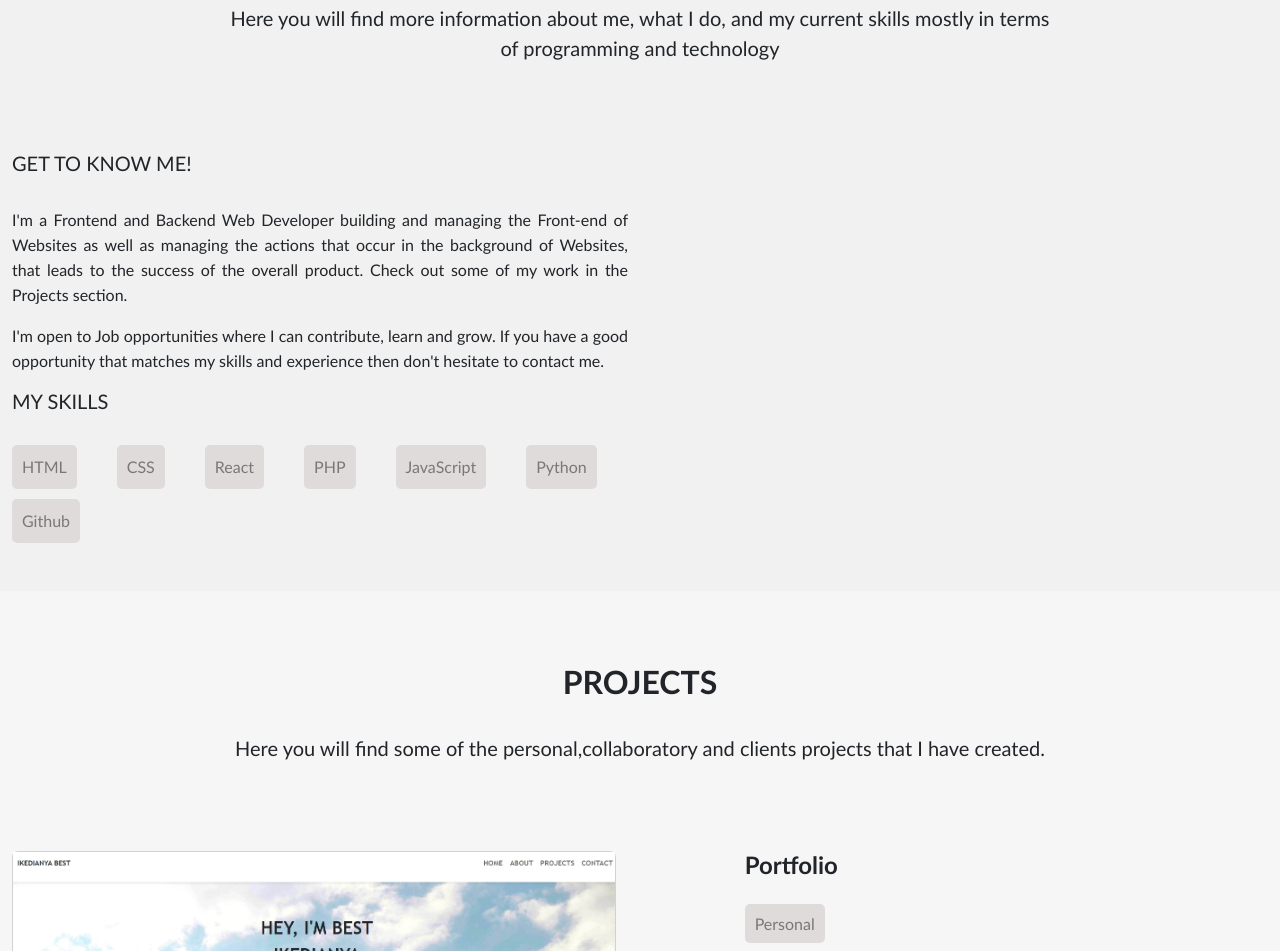
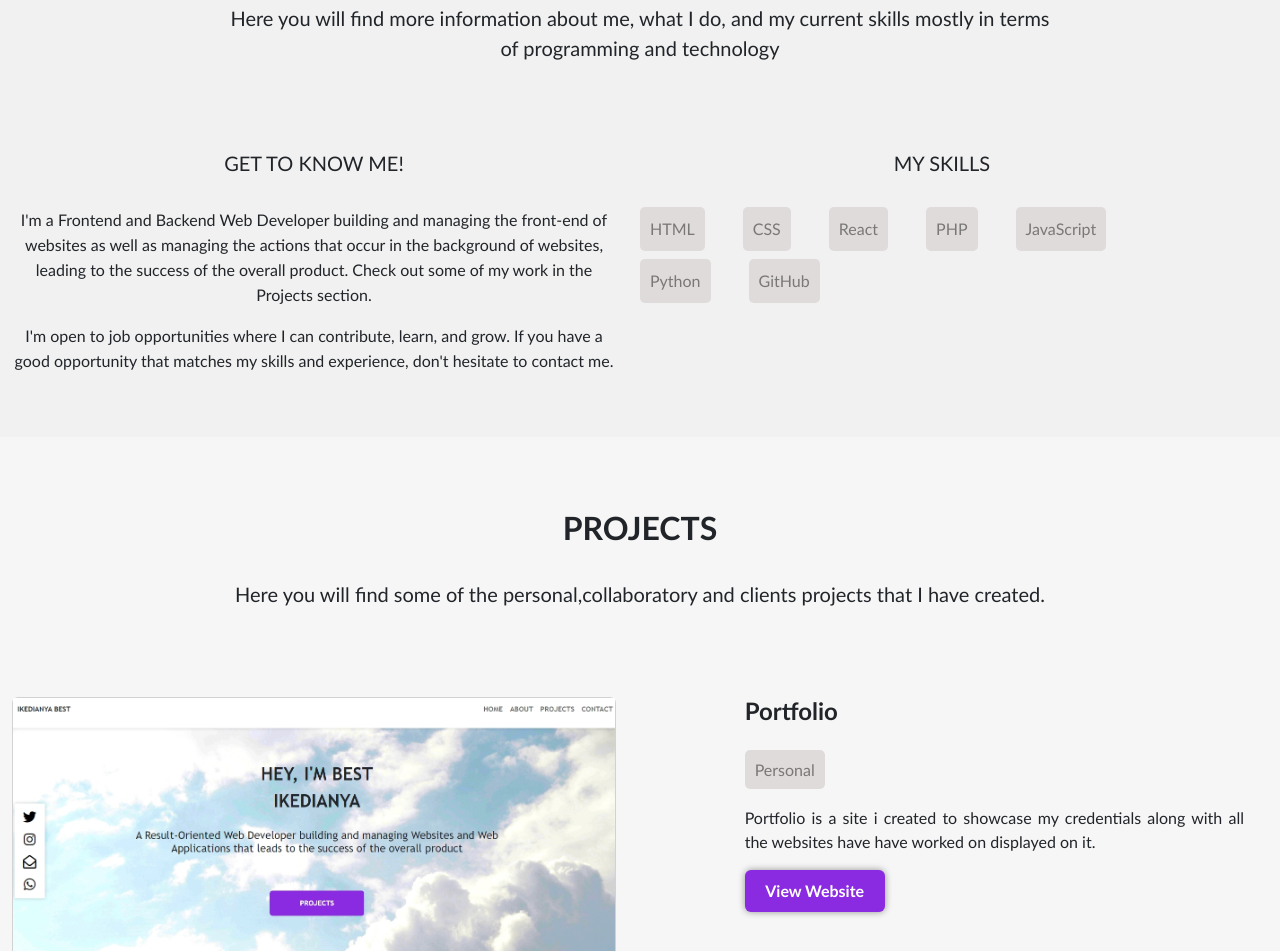
Before and after one commit to Qhxst/IkedianyaBest, a plain HTML site: page index.html in a window 1280 px wide. Shown: the part 826-1777 px from the top of the page. Drawn offline with nearby package versions, Linux system fonts and the light colour scheme.

Commit message:
Update index.html

```diff
--- a/index.html
+++ b/index.html
@@ -220,44 +220,32 @@ img{
         <p style="font-weight: 100;font-size: 20px;">Here you will find more information about me, what I do, and my current skills mostly in terms <br> of programming and technology</p>
         </div>
         <br><br><br>
-        <div class="container" style="text-align:center;">
-            <div class="row" style="text-align: center;">
-               <div class="container">
-                    <div class="col-lg-6 col-md-6 col-sm-6">
-                    <div  style="text-align:justify;">
+       <div class="container text-center">
+    <div class="row">
+        <div class="col-lg-6 col-md-6 col-sm-12">
+            <div class="text-justify">
                 <h5>GET TO KNOW ME!</h5>
                 <br>
-                    <p style="line-height: 25px;">I'm a Frontend and Backend Web Developer building and managing the Front-end of Websites as well as managing the actions that occur in the background of Websites, that leads to the success of the overall product. Check out some of my work in the Projects section.
-                    </p>
-
-                    <p style="line-height: 25px;">
-                       I'm open to Job opportunities where I can contribute, learn and grow. If you have a good opportunity that matches my skills and experience then don't hesitate to contact me.
-                    </p>
-
+                <p style="line-height: 25px;">I'm a Frontend and Backend Web Developer building and managing the front-end of websites as well as managing the actions that occur in the background of websites, leading to the success of the overall product. Check out some of my work in the Projects section.</p>
+                <p style="line-height: 25px;">I'm open to job opportunities where I can contribute, learn, and grow. If you have a good opportunity that matches my skills and experience, don't hesitate to contact me.</p>
+            </div>
         </div>
 
-
-                    </div>
-
-                   <div class="col-lg-6 col-md-6 col-sm-6" >
-                    <div  style="text-align:justify;">
+        <div class="col-lg-6 col-md-6 col-sm-12">
+            <div class="text-justify">
                 <h5>MY SKILLS</h5>
                 <br>
-                    <div style="display: flex;flex-wrap: wrap;gap: 10px;" data-aos="fade-left">
+                <div class="d-flex flex-wrap gap-2" data-aos="fade-left">
                     <span class="skills">HTML</span>
                     <span class="skills">CSS</span>
                     <span class="skills">React</span>
                     <span class="skills">PHP</span>
                     <span class="skills">JavaScript</span>
                     <span class="skills">Python</span>
-                    <span class="skills">Github</span>
-
+                    <span class="skills">GitHub</span>
                 </div>
             </div>
         </div>
-
-               </div>
-
     </div>
 </div>
         <br><br>
```
Lines whose indentation alone changed are shown as unchanged.
